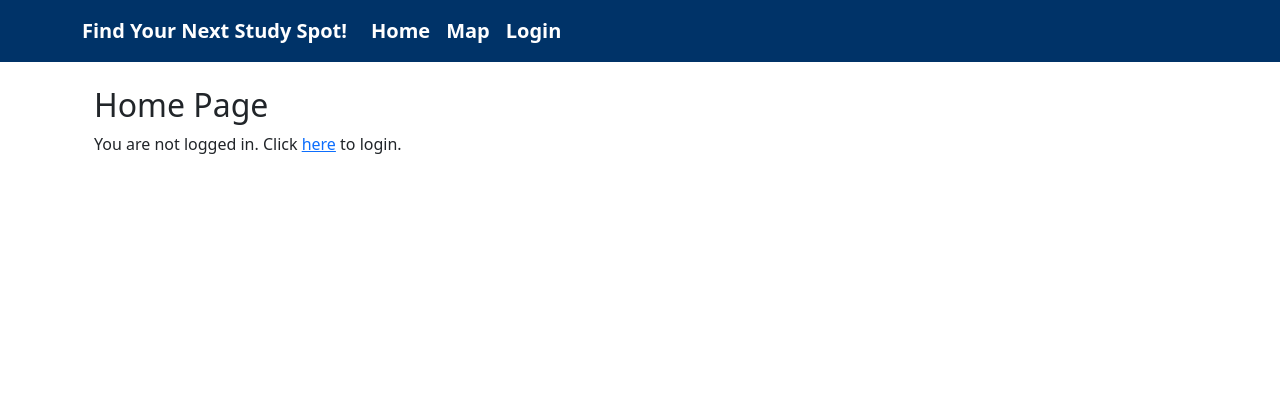
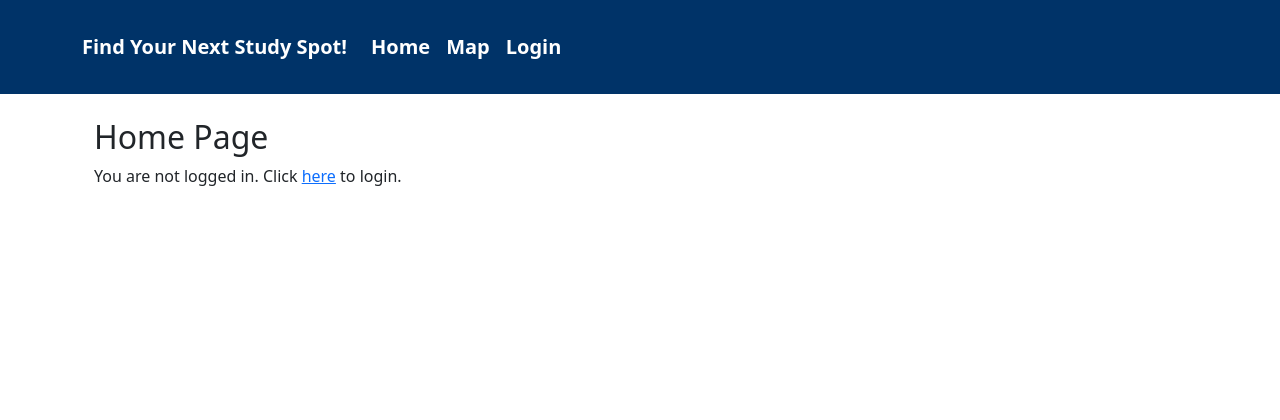
Before and after one commit to ty-donovan/studyspots, a Django app: page / in a window 1280 px wide. Shown: the top 420 px of the page. Run offline with Django 4.2, Linux system fonts and the light colour scheme; some libraries are stand-ins or nearby versions.

Commit message:
adding reactive text, priority of styles is really weird with boostrap, so I opted for custom CSS styles to select font sizes

```diff
--- a/studyspots/static/studyspots/style.css
+++ b/studyspots/static/studyspots/style.css
@@ -13,3 +13,21 @@ nav {
 .footer-div p {
     color: white;
 }
+
+.home-text {
+    font-size: 1rem;
+}
+
+@media (max-width: 1000px) {
+    .nav-link-text {
+        font-size: 2rem;
+    }
+
+    .home-text {
+        font-size: 2rem;
+    }
+
+    .home-text-h2 {
+        font-size: 3.5rem;
+    }
+}
--- a/studyspots/templates/base.html
+++ b/studyspots/templates/base.html
@@ -10,25 +10,30 @@
 <body>
 
     <header>
-        <nav class="navbar navbar-expand-lg navbar-light">
+        <nav class="navbar navbar-expand-lg navbar-light py-sm-4">
             <div class="container">
-                <a class="navbar-brand fw-bold fs-5 nav-color" href="#">Find Your Next Study Spot!</a>
+                <a class="navbar-brand fw-bold nav-color nav-link-text" href="#">Find Your Next Study Spot!</a>
+                <button class="navbar-toggler navbar-toggler-white" type="button" data-bs-toggle="collapse" data-bs-target="#navbarNav" aria-controls="navbarNav" aria-expanded="false" aria-label="Toggle navigation">
+                    <span class="navbar-toggler-icon"></span>
+                </button>
+                <div class="collapse navbar-collapse" id="navbarNav">
                     <ul class="navbar-nav me-auto mb-2 mb-lg-0">
                         <li class="nav-item">
-                        <a class="nav-link fw-bold fs-5 nav-color" href="{% url 'studyspots:index' %}">Home</a>
+                            <a class="nav-link fw-bold fs-5 fs-sm-6 nav-color" href="{% url 'studyspots:index' %}">Home</a>
                         </li>
                         <li class="nav-item">
-                        <a class="nav-link fw-bold fs-5 nav-color" href="{% url 'studyspots:map' %}">Map</a>
+                            <a class="nav-link fw-bold fs-5 fs-sm-6 nav-color" href="{% url 'studyspots:map' %}">Map</a>
                         </li>
                         <li class="nav-item">
                             {% load socialaccount %}
                             {% if user.is_authenticated %}
-                        <a class="nav-link fw-bold fs-5 nav-color" href="{% url 'studyspots:logout' %}">Logout</a>
+                            <a class="nav-link fw-bold fs-5 fs-sm-6 nav-color" href="{% url 'studyspots:logout' %}">Logout</a>
                             {% else %}
-                        <a class="nav-link fw-bold fs-5 nav-color" href="{% provider_login_url "google" method="oauth2" %}">Login</a>
+                            <a class="nav-link fw-bold fs-5 fs-sm-6 nav-color" href="{% provider_login_url "google" method="oauth2" %}">Login</a>
                             {% endif %}
                         </li>
                     </ul>
+                </div>
             </div>
         </nav>
     </header>
@@ -43,16 +48,16 @@
         <div class="container">
             <div class="row">
                 <div class="col-md-4 footer-div">
-                    <p class="mb-0">B0-2 Corporation</p>
-                    <p class="mb-0">Copyright &copy; 2023 B0-2 Corp.</p>
+                    <p class="mb-0 fs-6">B0-2 Corporation</p>
+                    <p class="mb-0 fs-6">Copyright &copy; 2023 B0-2 Corp.</p>
+                </div>
+                <div class="col-md-4 fs-6 footer-div">
+                    <p class="mb-0 fs-6">Legal Stuff</p>
+                    <p class="mb-0 fs-6">User Policy</p>
                 </div>
                 <div class="col-md-4 footer-div">
-                    <p class="mb-0">Legal Stuff</p>
-                    <p class="mb-0">User Policy</p>
-                </div>
-                <div class="col-md-4 footer-div">
-                    <p class="mb-0">Privacy Policy</p>
-                    <p class="mb-0">Contact Us</p>
+                    <p class="mb-0 fs-6">Privacy Policy</p>
+                    <p class="mb-0 fs-6">Contact Us</p>
                 </div>
             </div>
         </div>
--- a/studyspots/templates/studyspots/index.html
+++ b/studyspots/templates/studyspots/index.html
@@ -7,16 +7,16 @@
     <div class="row">
         <div class="col-md-6">
             <ul class="list-group mt-n5">
-                <h2>Home Page</h2>
+                <h2 class="home-text-h2">Home Page</h2>
                 {% load socialaccount %}
                 {% if user.is_authenticated %}
                     {% if user.is_staff%}
-                        <p> Welcome admin, you are logged in as {{ user.email }}</p>
+                        <p class="home-text"> Welcome admin, you are logged in as {{ user.email }}</p>
                     {% else %}
-                        <p> Welcome user, you are logged in as {{ user.email }}</p>
+                        <p class="home-text"> Welcome user, you are logged in as {{ user.email }}</p>
                     {% endif %}
                 {% else %}
-                    <p>You are not logged in. Click <a href="{% url 'studyspots:login' %}">here</a> to login.</p>
+                    <p class="home-text">You are not logged in. Click <a class="home-text" href="{% url 'studyspots:login' %}">here</a> to login.</p>
                 {% endif %}
             </ul>
         </div>
```
Lines whose indentation alone changed are shown as unchanged.
